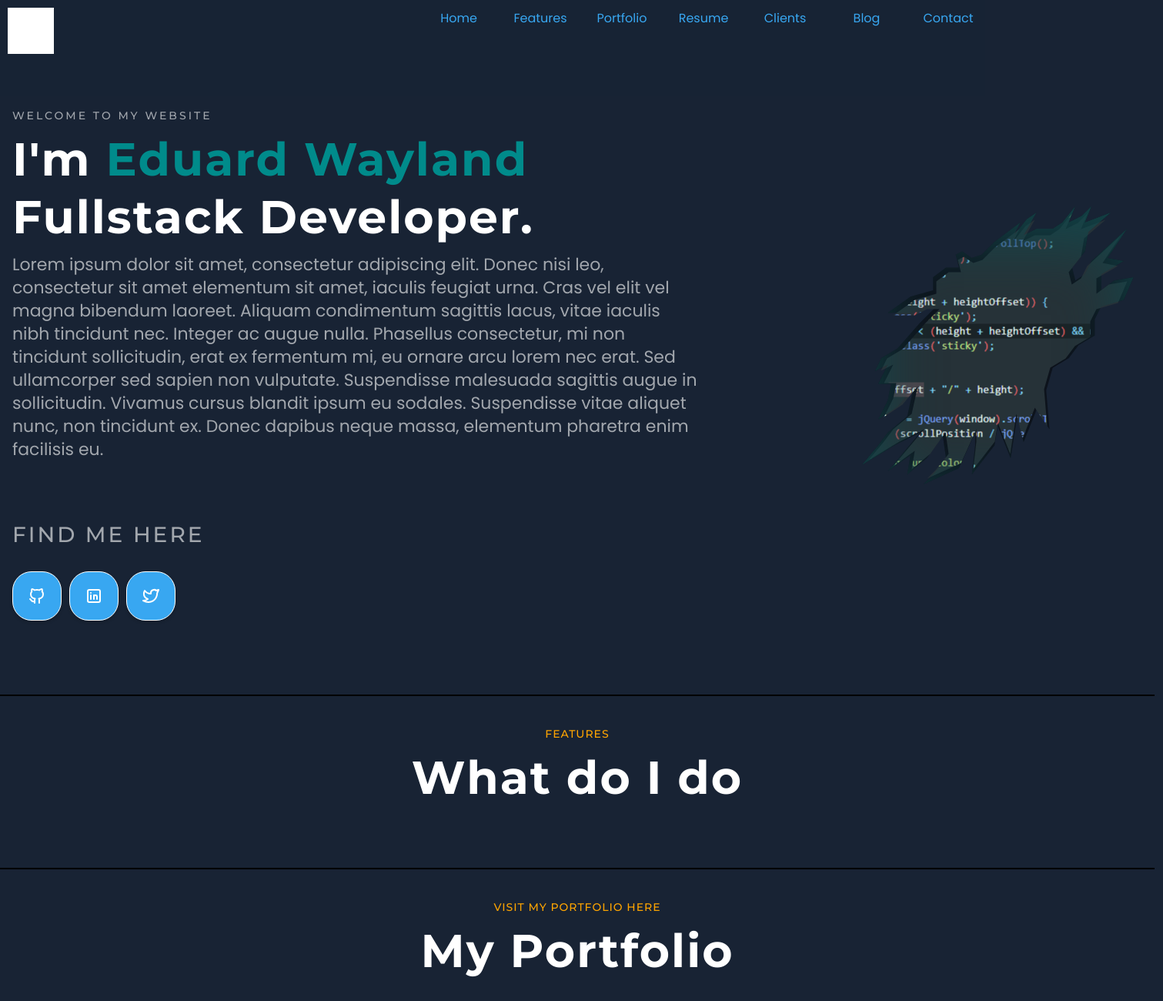
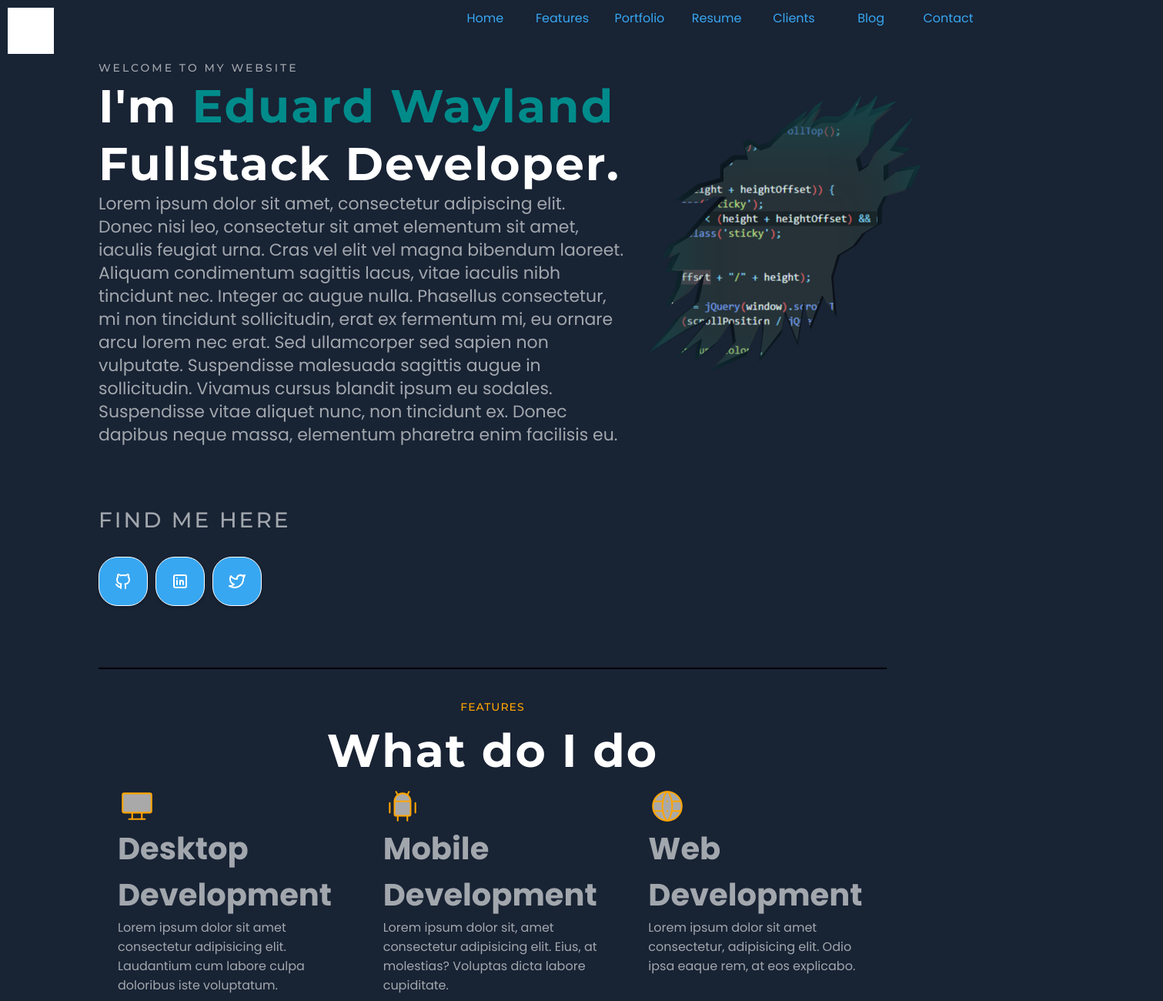
Before and after one commit to EduardWayland/eduardwayland.github.io, a website: page src/index.html in a window 1280 px wide. Shown: the top 1300 px of the page at 77% size, 1511 px wide, since content can reach past the window. Drawn offline with nearby package versions, Linux system fonts and the light colour scheme; files that its build step writes are made by us from their sources; grey boxes are pictures that could not be loaded.

Commit message:
Added responsiveness to nav and header, initial design of features section

```diff
--- a/src/index.html
+++ b/src/index.html
@@ -7,9 +7,15 @@
         <link href='https://css.gg/git-fork.css' rel='stylesheet'>
     </head>
     <body>
-        <nav class="flex">
+        <nav>
             <img src="https://static.wikia.nocookie.net/mortalinstruments/images/b/bc/VF_Rune%2C_Angelic_01.png/" alt="ShadowHunter Rune"/>
-            <ul class="flex">
+
+            <input class="menu-btn" type="checkbox" id="menu-btn" />
+            <label class="menu-icon" for="menu-btn">
+                <span class="navicon"></span>
+            </label>
+
+            <ul class="menu">
                 <li><a href="#home">Home</a></li>
                 <li><a href="#features">Features</a></li>
                 <li><a href="#portfolio">Portfolio</a></li>
@@ -19,8 +25,9 @@
                 <li><a href="#contact">Contact</a></li>
             </ul>
         </nav>
-        <header class="container flex">
-            <div class="brief-text flex">
+        <header class="flex container">
+            <div class="flex above">
+                <div class="main">
                     <span class="subtitle">WELCOME TO MY WEBSITE</span>
                     <h1 class="title">
                         I'm
@@ -37,7 +44,14 @@
                         Vivamus cursus blandit ipsum eu sodales. Suspendisse vitae aliquet nunc, non tincidunt ex.
                         Donec dapibus neque massa, elementum pharetra enim facilisis eu.
                     </p>
-                <div class="brief-btns flex">
+                </div>
+                <div class="flex gash">
+                    <div class="border"></div>
+                    <div class="parallax"></div>
+                    <div class="shadow"></div>
+                </div>
+            </div>
+            <div class="flex below">
                 <span class="title">Find me here</span>
                 <ul class="flex">
                     <li>
@@ -73,17 +87,50 @@
                     </li>
                 </ul>
             </div>
-            </div>
-            <div class="flex parallax-container">
-                <div class="border"></div>
-                <div class="parallax"></div>
-                <div class="shadow"></div>
-            </div>
         </header>
         <main class="container">
             <section class="flex">
                 <span class="subtitle">FEATURES</span>
                 <span class="title">What do I do</span>
+                <div class="flex features">
+                    <div>
+                        <svg xmlns="http://www.w3.org/2000/svg" class="icon icon-tabler icon-tabler-device-desktop" viewBox="0 0 24 24">
+                            <path stroke="none" d="M0 0h24v24H0z" fill="none"></path>
+                            <rect x="3" y="4" width="18" height="12" rx="1"></rect>
+                            <line x1="7" y1="20" x2="17" y2="20"></line>
+                            <line x1="9" y1="16" x2="9" y2="20"></line>
+                            <line x1="15" y1="16" x2="15" y2="20"></line>
+                         </svg>
+                        <h3>Desktop Development</h3>
+                        <p>Lorem ipsum dolor sit amet consectetur adipisicing elit. Laudantium cum labore culpa doloribus iste voluptatum.</p>
+                    </div>
+                    <div>
+                        <svg xmlns="http://www.w3.org/2000/svg" class="icon icon-tabler icon-tabler-brand-android" viewBox="0 0 24 24">
+                            <path stroke="none" d="M0 0h24v24H0z" fill="none"></path>
+                            <line x1="4" y1="10" x2="4" y2="16"></line>
+                            <line x1="20" y1="10" x2="20" y2="16"></line>
+                            <path d="M7 9h10v8a1 1 0 0 1 -1 1h-8a1 1 0 0 1 -1 -1v-8a5 5 0 0 1 10 0"></path>
+                            <line x1="8" y1="3" x2="9" y2="5"></line>
+                            <line x1="16" y1="3" x2="15" y2="5"></line>
+                            <line x1="9" y1="18" x2="9" y2="21"></line>
+                            <line x1="15" y1="18" x2="15" y2="21"></line>
+                         </svg>
+                        <h3>Mobile Development</h3>
+                        <p>Lorem ipsum dolor sit, amet consectetur adipisicing elit. Eius, at molestias? Voluptas dicta labore cupiditate.</p>
+                    </div>
+                    <div>
+                        <svg xmlns="http://www.w3.org/2000/svg" class="icon icon-tabler icon-tabler-world" viewBox="0 0 24 24">
+                            <path stroke="none" d="M0 0h24v24H0z" fill="none"></path>
+                            <circle cx="12" cy="12" r="9"></circle>
+                            <line x1="3.6" y1="9" x2="20.4" y2="9"></line>
+                            <line x1="3.6" y1="15" x2="20.4" y2="15"></line>
+                            <path d="M11.5 3a17 17 0 0 0 0 18"></path>
+                            <path d="M12.5 3a17 17 0 0 1 0 18"></path>
+                         </svg>
+                        <h3>Web Development</h3>
+                        <p>Lorem ipsum dolor sit amet consectetur, adipisicing elit. Odio ipsa eaque rem, at eos explicabo.</p>
+                    </div>
+                </div>
             </section>
             <section class="flex">
                 <span class="subtitle">VISIT MY PORTFOLIO HERE</span>
--- a/src/js/navbar.js
+++ b/src/js/navbar.js
@@ -7,25 +7,25 @@ jQuery(function() {
 
         nav.css('background-color', 'rgba(var(--color-primary), ' + navOpacity + ')');
         jQuery(window).on('scroll', function() {
-                var offset = jQuery(window).scrollTop();
-                var height = nav.height();
-                var heightOffset = 25;
+            if(document.getElementById('menu-btn').checked) {
+                document.getElementById('menu-btn').checked = false;
+            }
+            var offset = jQuery(window).scrollTop();
+            var height = nav.height();
+            var heightOffset = 25;
 
-                if(offset >= (height + heightOffset)) {
-                    nav.addClass('sticky');
-                } else if(offset < (height + heightOffset) && nav.hasClass('sticky')) {
-                    nav.removeClass('sticky');
-                }
-
-                console.log(offset + "/" + height);
-
+            if(offset >= (height + heightOffset)) {
                 scrollPosition = jQuery(window).scrollTop();
                 navOpacity = (scrollPosition / jQuery(window).height()) + 0.2;
 
+                nav.addClass('sticky');
                 nav.css('background-color', "rgba(var(--color-primary), " + navOpacity + ")");
-            });
+            } else if(offset < (height + heightOffset) && nav.hasClass('sticky')) {
+                nav.removeClass('sticky');
+            }
+        });
 
-        jQuery('nav > ul > li').on('click', function(e) {
+        jQuery('nav .menu > li').on('click', function(e) {
             $('nav > ul > li').removeClass('selected');
             if($(this).index() == 0) {
                 return;
--- a/src/sass/libs/_include-media.scss
+++ b/src/sass/libs/_include-media.scss
@@ -31,7 +31,7 @@
 ///
 $breakpoints: (
   'phone': 320px,
-  'tablet': 768px,
+  'tablet': 815px,//768px,
   'desktop': 1024px
 ) !default;
 
--- a/src/sass/modules/_all.scss
+++ b/src/sass/modules/_all.scss
@@ -14,6 +14,7 @@
 }
 
 body {
+    width: 100%;
     display: block;
     align-content: center;
     background-color: $color-bg-primary;
@@ -24,25 +25,25 @@ section {
 }
 
 h1 {
-    font-size: 70px;
+    font-size: 60px;
 }
 
 h2 {
-    font-size: 60px;
+    font-size: 50px;
 }
 
 h3 {
-    font-size: 50px;
+    font-size: 40px;
 }
 
 h4 {
-    font-size: 40px;
+    font-size: 30px;
 }
 
 h5 {
-    font-size: 30px;
+    font-size: 20px;
 }
 
 h6 {
-    font-size: 20px;
+    font-size: 10px;
 }
--- /dev/null
+++ b/src/sass/modules/_features.scss
@@ -0,0 +1,51 @@
+@use '../libs/include-media' as *;
+@use '../utilities/variables' as *;
+
+.features {
+    flex: 1;
+    flex-wrap: wrap;
+    flex-direction: row;
+
+    justify-content: center;
+
+    div {
+        flex-basis: 0;
+        flex-grow: 1;
+
+        padding-left: 25px;
+        padding-right: 25px;
+
+        min-width: 320px;
+        min-height: 200px;
+
+        color: $color-primary;
+
+        svg {
+            display: block;
+
+            height: 50px;
+            width: 50px;
+
+            fill: darkgray;
+            stroke: orange;
+            stroke-width: 1;
+            stroke-linecap: round;
+            stroke-linejoin: round;
+        }
+        &:hover {
+            svg {
+                animation: beatz 1s linear;
+                animation-fill-mode: forwards;
+            }
+
+            @keyframes beatz {
+                from {
+                    transform: translate(0, 0);
+                }
+                to {
+                    transform: translate(50%, 0);
+                }
+            }
+        }
+    }
+}
--- a/src/sass/modules/_header.scss
+++ b/src/sass/modules/_header.scss
@@ -2,12 +2,12 @@
 @use '../utilities/variables' as *;
 
 header {
-    padding: 2vh;
+    flex-direction: column;
+    .above {
+        flex-direction: row;
         justify-content: space-between;
-
-    .brief-text {
+        .main {
             width: 75%;
-
             flex-direction: column;
 
             .content {
@@ -17,13 +17,64 @@ header {
                 font-weight: 400;
                 font-family: $font-primary;
 
-            padding-right: 200px;
+                padding-right: 10%;
 
                 line-height: 30px;
             }
         }
+        .gash {
+            z-index: -1;
+            width: 25%;
 
-    .brief-btns {
+            align-items: center;
+            justify-content: center;
+
+            .parallax {
+                min-width: 400px;
+                min-height: 400px;
+
+                background-image: url('/assets/code-parallax-2.png');
+
+                background-attachment: fixed;
+                background-position: center;
+                background-repeat: repeat;
+                background-size: content;
+
+                clip-path: $clip-path-primary;
+            }
+            .shadow {
+                min-width: 420px;
+                min-height: 420px;
+
+                position: absolute;
+
+                box-shadow: inset 0 0 75px 3.5em rgba(20, 72, 75, 0.9);
+                clip-path: $clip-path-primary;
+            }
+            .border {
+                min-height: 420px;
+                min-width: 420px;
+
+                position: absolute;
+
+                background-color: $color-bg-primary;
+                clip-path: $clip-path-primary;
+
+                animation: beat 2s linear infinite alternate;
+            }
+
+            @keyframes beat {
+                from {
+                    background-color: wheat;
+                    background-color: $color-bg-primary + b7
+                }
+                to {
+                    background-color: rgba(0, 0, 0, 0.5);
+                }
+            }
+        }
+    }
+    .below {
         margin-top: 3em;
 
         flex-direction: column;
@@ -65,58 +116,23 @@ header {
             }
         }
     }
-
-
-    .parallax-container {
-        z-index: -1;
-        width: 25%;
-
-        align-items: center;
-        justify-content: center;
-
-        .parallax {
-            min-width: 400px;
-            min-height: 400px;
-            width: 400px;
-            height: 400px;
-
-            background-image: url('/assets/code-parallax-2.png');
-
-            background-attachment: fixed;
-            background-position: center;
-            background-repeat: repeat;
-            background-size: content;
-
-            clip-path: $clip-path-primary;
-        }
-        .shadow {
-            min-width: 420px;
-            min-height: 420px;
-
-            position: absolute;
-
-            box-shadow: inset 0 0 75px 3.5em rgba(20, 72, 75, 0.9);
-            clip-path: $clip-path-primary;
-        }
-        .border {
-            min-height: 420px;
-            min-width: 420px;
-
-            position: absolute;
-
-            background-color: $color-bg-primary;
-            clip-path: $clip-path-primary;
-
-            animation: beat 2s linear infinite alternate;
 }
 
-        @keyframes beat {
-            from {
-                background-color: $color-bg-primary + b7
+@include media('<=desktop') {
+    header {
+        .above {
+            flex-direction: column;
+            .main {
+                width: 100%;
             }
-            to {
-                background-color: rgba(0, 0, 0, 0.5);
+            .gash {
+                width: 100%;
+                margin-top: 3em;
+                flex-direction: column;
+            }
+        }
+        .below {
+            margin-top: 0px;
         }
     }
 }
-}
--- a/src/sass/modules/_navbar.scss
+++ b/src/sass/modules/_navbar.scss
@@ -1,32 +1,43 @@
 @use '../libs/include-media' as *;
 @use '../utilities/variables' as *;
 
+
 nav {
+    top: 0;
     width: 100%;
-    height: 125px;
+    height: 75px;
 
-    flex-direction: row;
-    justify-content: space-between;
+    position: sticky;
 
-    background-color: transparent;
+    &.sticky {
+        height: 75px;
+        box-shadow: 0 2px 4px 0 rgba(0,0,0,.2);
+    }
 
     img {
+        display: block;
+        float: left;
+
         width: 5em;
         height: 5em;
         padding: 10px;
 
         filter: brightness(0%) saturate(100%) invert(100%);
     }
-    ul {
+
+    .menu {
+        float: right;
+        overflow: hidden;
+
         li {
             display: inline-block;
-
             width: 6em;
             height: 3em;
             line-height: 3em;
 
             a {
-                display: block;
+                width: 100%;
+                display: inline-block;
                 text-align: center;
                 color: $color-btn-text;
                 transition: background-color 500ms ease-out 50ms;
@@ -38,10 +49,93 @@ nav {
         }
     }
 
-    &.sticky {
-        position: sticky;
-        top: 0;
-        height: fit-content;
-        box-shadow: 0 2px 4px 0 rgba(0,0,0,.2);
+    .menu-icon {
+        display: none;
+        float: right;
+
+        cursor: pointer;
+
+        padding: 28px 20px;
+
+        .navicon {
+            background: #333;
+            display: block;
+            height: 2px;
+            width: 18px;
+            position: relative;
+            transition: background .2s ease-out;
+
+            &:before, &:after {
+                background: #333;
+                content: '';
+                display: block;
+                height: 100%;
+                position: absolute;
+                transition: all .2s ease-out;
+                width: 100%;
+            }
+            &:after {
+                top: -5px;
+            }
+            &:before {
+                top: 5px;
+            }
+        }
+    }
+    .menu-btn {
+        display: none;
+
+        &:checked {
+            ~ .menu {
+                max-height: 240px;
+            }
+            ~ .menu-icon {
+                .navicon {
+                    background: transparent;
+
+                    &:after {
+                        transform: rotate(45deg);
+                    }
+                    &:before {
+                        transform: rotate(-45deg);
+                    }
+                }
+                &:not(.steps) {
+                    .navicon:before, .navicon:after {
+                        top: 0;
+                    }
+                }
+            }
+        }
     }
 }
+@include media (">=tablet") {
+    nav {
+        // height: $nav-normal-size;
+        // min-height: $nav-sticky-size;
+        // max-height: $nav-normal-size;
+    }
+}
+@include media("<tablet") {
+    nav {
+        .menu {
+            float: none;
+            clear: both;
+            max-height: 0;
+            transition: max-height .3s ease-in;
+
+            position: relative;
+
+            li {
+                background-color: #1A262A;
+                float: left;
+                height: 50px;
+                width: 100%;
+            }
+        }
+
+        .menu-icon {
+            display: block;
+        }
+    }
+}
--- a/src/sass/style.scss
+++ b/src/sass/style.scss
@@ -7,6 +7,7 @@
 @use 'modules/navbar';
 @use 'modules/header';
 @use 'modules/main';
+@use 'modules/features';
 
 .flex {
     display: flex;
@@ -14,9 +15,8 @@
 }
 
 .container {
-    margin-right: auto;
-    margin-left: auto;
-    width: 1500px;
+    margin-right: 10%;
+    margin-left: 10%;
 }
 
 .title {
```
Lines whose indentation alone changed are shown as unchanged.
